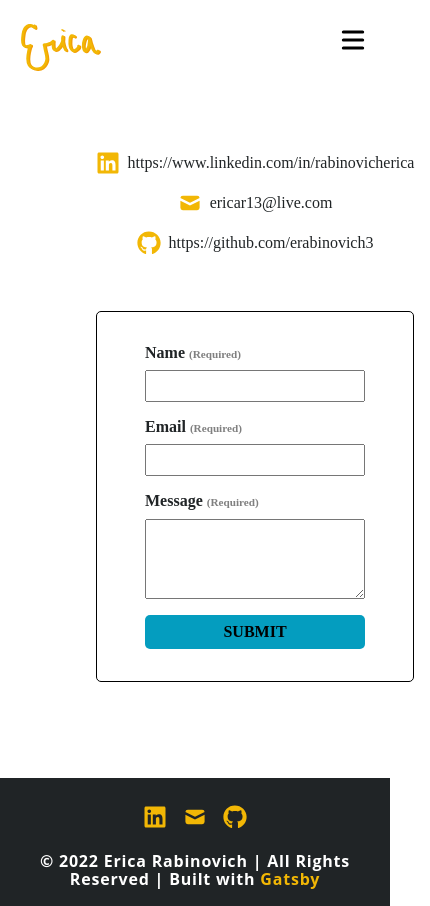
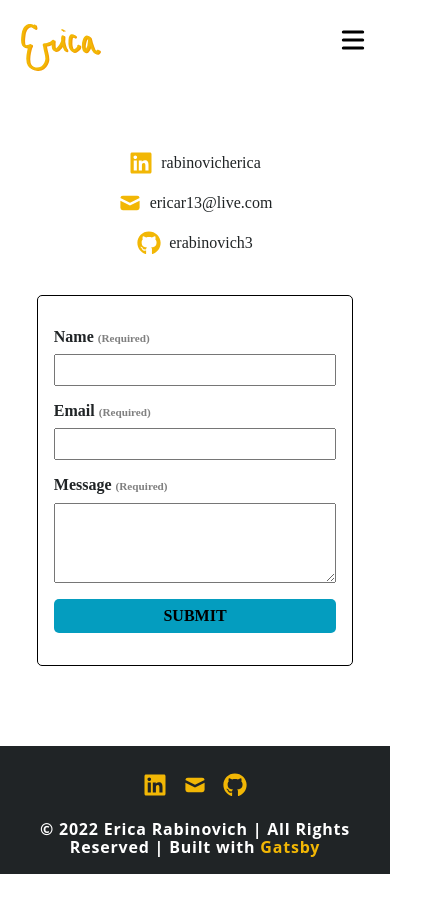
Before and after one commit to erabinovich3/personal-website, a Gatsby site: page /contact in a window 390 px wide. Shown: the whole page, 430 px wide, since content can reach past the window. After the commit the page ends 874 px from the top, so only its background shows below. Built offline with nearby package versions, Linux system fonts and the light colour scheme; Gatsby itself is replaced by a stand-in of ours.

Commit message:
css fixes for mobile

```diff
--- a/src/assets/css/contact.css
+++ b/src/assets/css/contact.css
@@ -99,6 +99,14 @@
     grid-template-columns: 1fr;
   }
 
+  .form {
+    padding: 2rem 1rem;
+  }
+
+  .contact-form {
+    padding: 0;
+  }
+
   .contact-spacer {
     height: 0;
   }
--- a/src/assets/css/layout.css
+++ b/src/assets/css/layout.css
@@ -157,6 +157,7 @@ main {
 
 @media screen and (max-width: 992px) {
   main {
+    padding: 3rem 2.3rem;
     min-height: calc(100vh - 6rem - 8rem);
   }
 }
--- a/src/pages/contact.js
+++ b/src/pages/contact.js
@@ -16,9 +16,7 @@ function Contact() {
             return (
               <div key={social.id} className="contact-social">
                 <a href={social.link}>{social.icon}</a>
-                {social.link.includes("mailto:")
-                  ? social.link.substring(social.link.indexOf(":") + 1)
-                  : social.link}
+                {displaySocial(social.link)}
               </div>
             )
           })}
@@ -58,4 +56,12 @@ function Contact() {
   )
 }
 
+function displaySocial(link) {
+  if (link.includes("mailto:")) {
+    return link.substring(link.indexOf(":") + 1)
+  } else {
+    return link.substring(link.lastIndexOf("/") + 1)
+  }
+}
+
 export default Contact
```
Also changed, not shown: src/assets/css/projects.css (+11 -0 lines).
